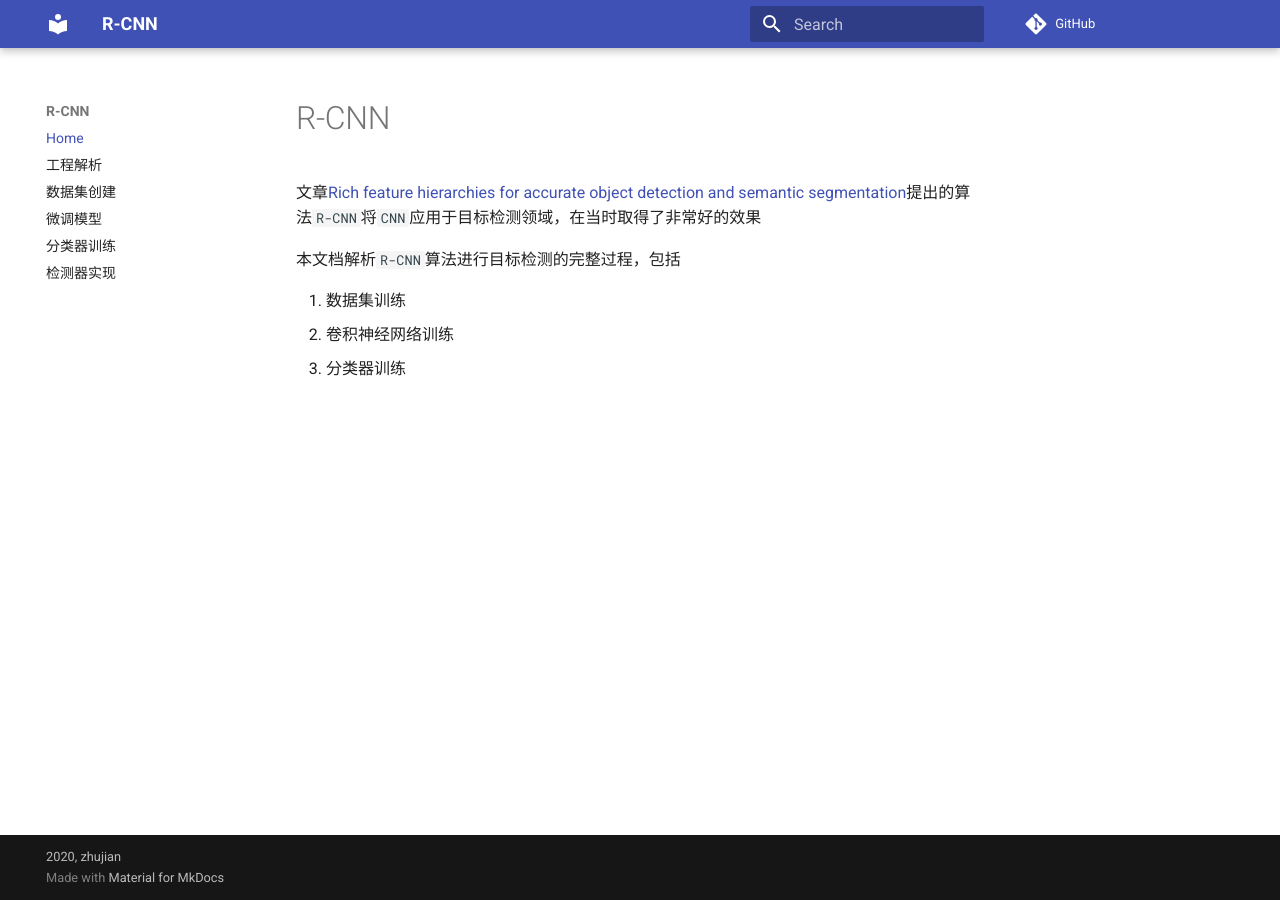
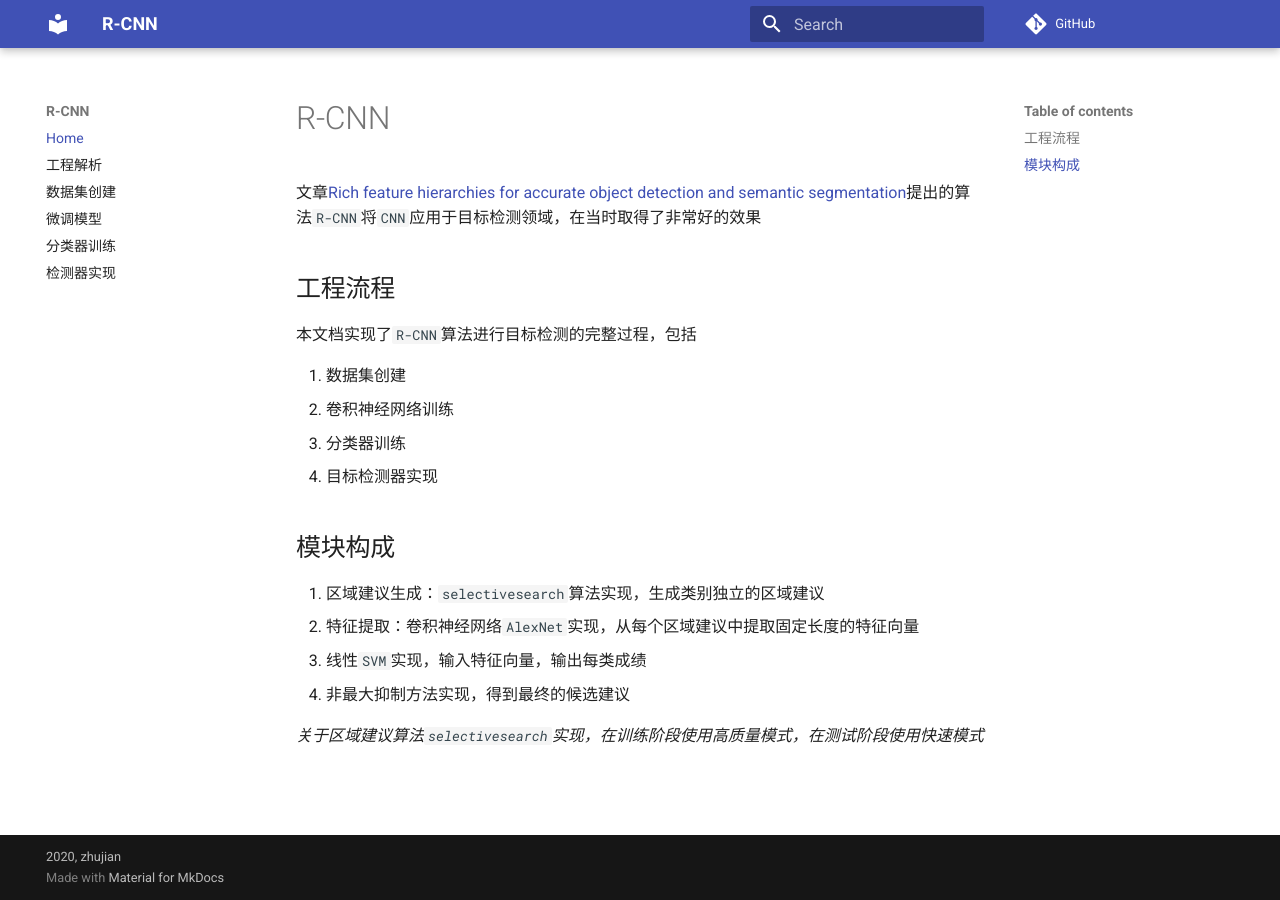
Before and after one commit to object-detection-algorithm/R-CNN, an MkDocs documentation site: the page built from docs/index.md, in a window 1280 px wide. Built offline with MkDocs 1.6.1 and Material for MkDocs 9.7.7, drawn with Linux system fonts in a browser that asks for light colours; comment, search, counter and statistics services are not loaded.

```diff
--- a/docs/index.md
+++ b/docs/index.md
@@ -2,8 +2,20 @@
 
 文章[Rich feature hierarchies for accurate object detection and semantic segmentation](https://arxiv.org/abs/1311.2524)提出的算法`R-CNN`将`CNN`应用于目标检测领域，在当时取得了非常好的效果
 
-本文档解析`R-CNN`算法进行目标检测的完整过程，包括
+## 工程流程
 
-1. 数据集训练
+本文档实现了`R-CNN`算法进行目标检测的完整过程，包括
+
+1. 数据集创建
 2. 卷积神经网络训练
 3. 分类器训练
+4. 目标检测器实现
+
+## 模块构成
+
+1. 区域建议生成：`selectivesearch`算法实现，生成类别独立的区域建议
+2. 特征提取：卷积神经网络`AlexNet`实现，从每个区域建议中提取固定长度的特征向量
+3. 线性`SVM`实现，输入特征向量，输出每类成绩
+4. 非最大抑制方法实现，得到最终的候选建议
+
+*关于区域建议算法`selectivesearch`实现，在训练阶段使用高质量模式，在测试阶段使用快速模式*
```
Also changed, not shown: docs/create_data.md (deleted, +0 -4 lines), docs/检测器实现.md (+1 -1 lines), docs/imgs/000012.jpg (added), docs/imgs/detector-res.png (added), docs/imgs/no-nms.png (added), docs/imgs/non-svm-thresh-and-nms.png (added).
